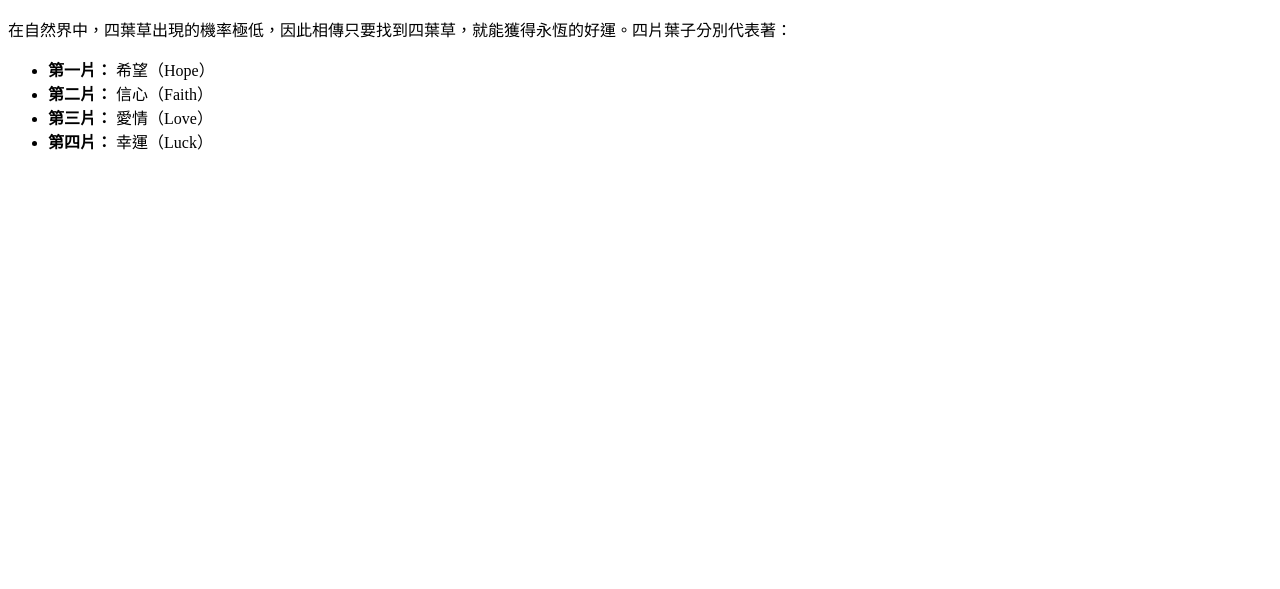
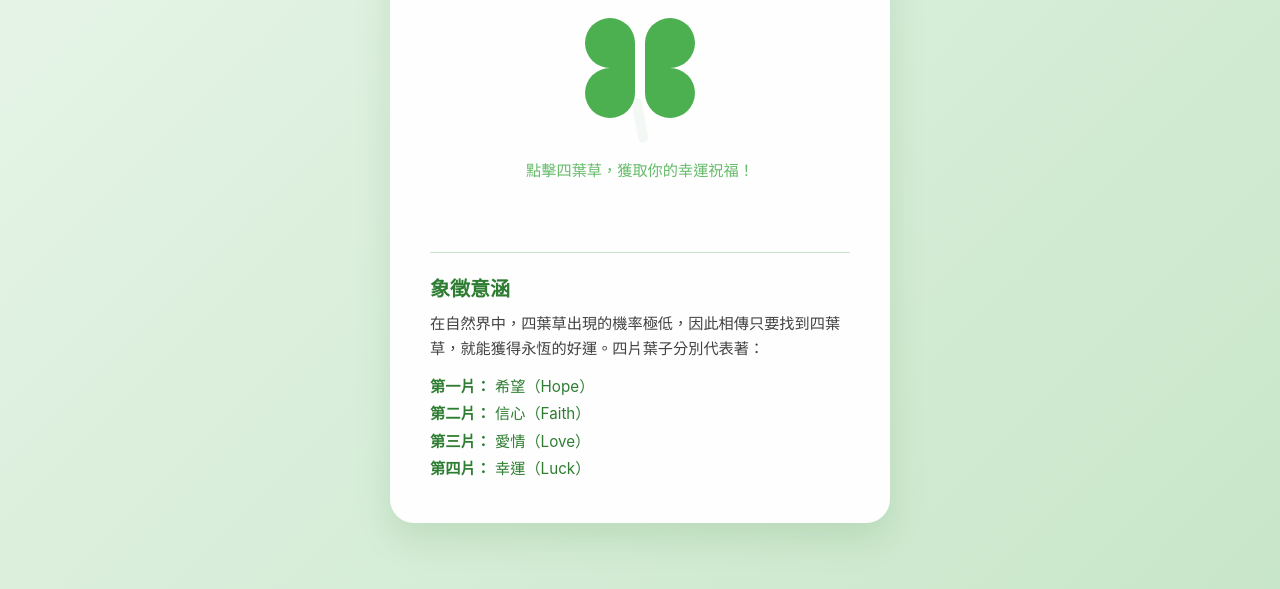
Before and after one commit to lynn27336865-glitch/lucky-clover, a plain HTML site: page index.html in a window 1280 px wide. Shown: the part 211-800 px from the top of the page. Drawn offline with Linux system fonts and the light colour scheme.

Commit message:
Clean up style.css by removing comments and metadata
Removed project description and metadata from style.css.

```diff
--- a/style.css
+++ b/style.css
@@ -1,17 +1,131 @@
-# 幸運物動態互動網頁 - 四葉草
+* {
+  margin: 0;
+  padding: 0;
+  box-sizing: border-box;
+}
 
-- **學號**： 514170313
-- **姓名**：蕭琳恩
+body {
+  font-family: -apple-system, BlinkMacSystemFont, "Segoe UI", Roboto, "Helvetica Neue", Arial, sans-serif;
+  background: linear-gradient(135deg, #e8f5e9 0%, #c8e6c9 100%);
+  min-height: 100vh;
+  display: flex;
+  justify-content: center;
+  align-items: center;
+  color: #2e7d32;
+  padding: 20px;
+}
 
-## 專案說明
-本專案為幸運物互動網頁展示，選用「幸運四葉草」作為主題，象徵希望、信心、愛情與幸運。
-網頁具備滑鼠懸停放大發光、點擊觸發旋轉及隨機抽取幸運祝福等動態互動效果。
+.container {
+  background: rgba(255, 255, 255, 0.95);
+  padding: 40px;
+  border-radius: 24px;
+  box-shadow: 0 15px 35px rgba(46, 125, 50, 0.15);
+  max-width: 500px;
+  width: 100%;
+  text-align: center;
+}
 
-## 專案架構與儲存方式
-本專案程式碼包含：
-- `index.html`：網頁架構與內容排版
-- `style.css`：視覺設計與葉片排版樣式
-- `script.js`：滑鼠點擊旋轉與祝福動態腳本
-- `README.md`：專案儲存與說明文件
+h1 {
+  font-size: 2.2rem;
+  margin-bottom: 8px;
+  color: #1b5e20;
+}
 
-本專案透過 Git 進行版本控制，並儲存於 GitHub 儲存庫，最後匯出為 ZIP 壓縮檔繳交。
+.subtitle {
+  color: #4caf50;
+  margin-bottom: 25px;
+  font-size: 1.05rem;
+}
+
+/* 四葉草圖形 */
+.clover-container {
+  width: 140px;
+  height: 140px;
+  position: relative;
+  margin: 0 auto 15px;
+  cursor: pointer;
+  transition: transform 0.3s ease, filter 0.3s ease;
+}
+
+.clover-container:hover {
+  transform: scale(1.12);
+  filter: drop-shadow(0 0 16px rgba(76, 175, 80, 0.8));
+}
+
+.leaf {
+  position: absolute;
+  width: 50px;
+  height: 50px;
+  background: #4caf50;
+  border-radius: 50% 50% 0 50%;
+  transition: transform 0.3s ease;
+}
+
+.leaf-1 { top: 15px; left: 15px; transform: rotate(0deg); }
+.leaf-2 { top: 15px; right: 15px; transform: rotate(90deg); }
+.leaf-3 { bottom: 25px; right: 15px; transform: rotate(180deg); }
+.leaf-4 { bottom: 25px; left: 15px; transform: rotate(270deg); }
+
+.stem {
+  position: absolute;
+  bottom: 0;
+  left: 65px;
+  width: 10px;
+  height: 45px;
+  background: #2e7d32;
+  border-radius: 5px;
+  transform: rotate(-10deg);
+  z-index: -1;
+}
+
+.clover-clicked {
+  animation: popRotate 0.5s ease-out forwards;
+}
+
+@keyframes popRotate {
+  0% { transform: scale(1) rotate(0deg); }
+  50% { transform: scale(1.25) rotate(180deg); }
+  100% { transform: scale(1) rotate(360deg); }
+}
+
+.hint {
+  font-size: 0.95rem;
+  color: #66bb6a;
+  margin-bottom: 12px;
+  font-weight: 500;
+}
+
+.blessing-text {
+  min-height: 35px;
+  font-weight: bold;
+  font-size: 1.1rem;
+  color: #1b5e20;
+  margin-bottom: 25px;
+  transition: opacity 0.2s;
+}
+
+.story-section {
+  text-align: left;
+  border-top: 1px solid #c8e6c9;
+  padding-top: 20px;
+}
+
+.story-section h2 {
+  font-size: 1.25rem;
+  margin-bottom: 10px;
+  color: #2e7d32;
+}
+
+.story-section p {
+  font-size: 0.95rem;
+  line-height: 1.6;
+  color: #424242;
+  margin-bottom: 12px;
+}
+
+.meaning-list {
+  list-style: none;
+  font-size: 0.95rem;
+  line-height: 1.8;
+  color: #2e7d32;
+}
```
